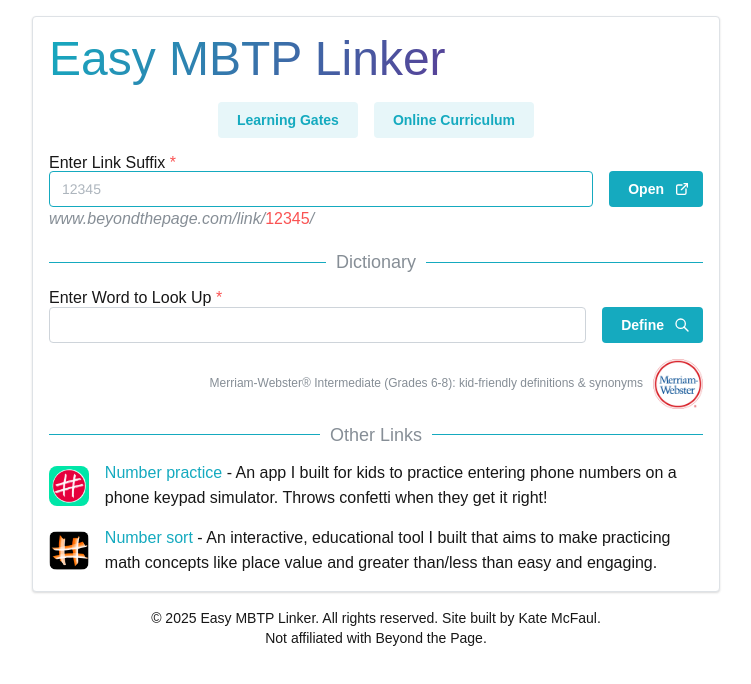
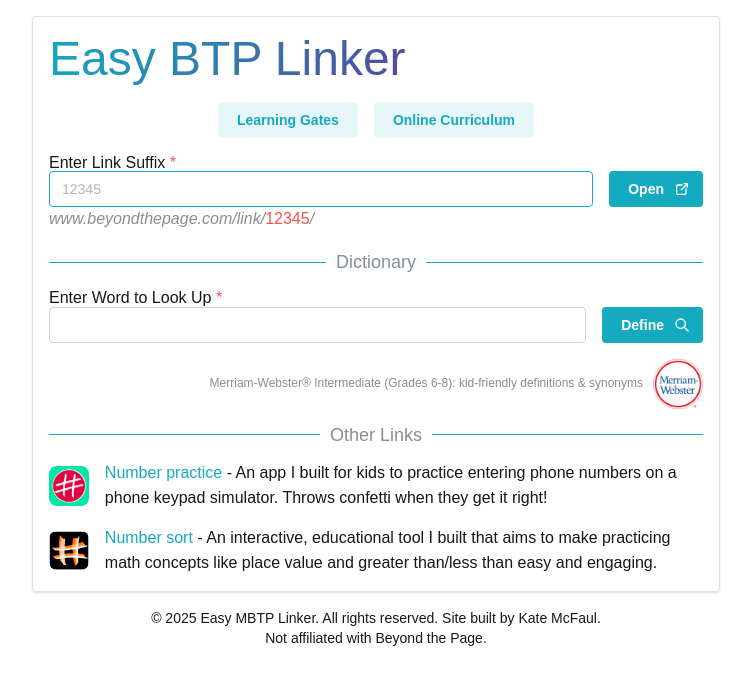
Before and after one commit to craftykate/mbtp-linker, a Next.js app: page / in a window 1280 px wide. Shown: the top 684 px of the page, without its empty margins (264-1015 px from the left). Built offline with nearby package versions, Linux system fonts and the light colour scheme.

Commit message:
Update title

```diff
--- a/components/layout/header/Header.tsx
+++ b/components/layout/header/Header.tsx
@@ -10,7 +10,7 @@ export default function Header() {
       variant="gradient"
       gradient={{ from: "cyan", to: "purple", deg: 120 }}
     >
-      Easy MBTP Linker
+      Easy BTP Linker
     </Text>
   );
 }
```
